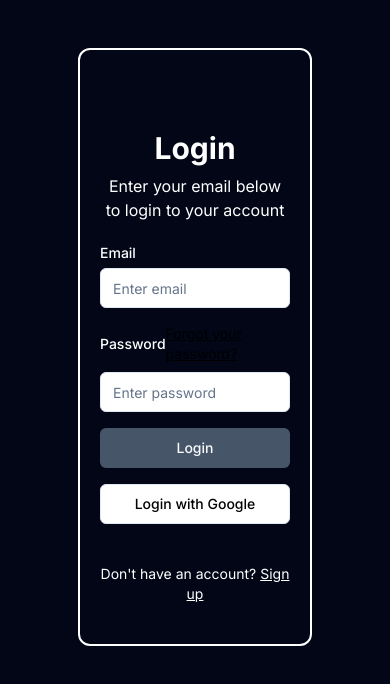
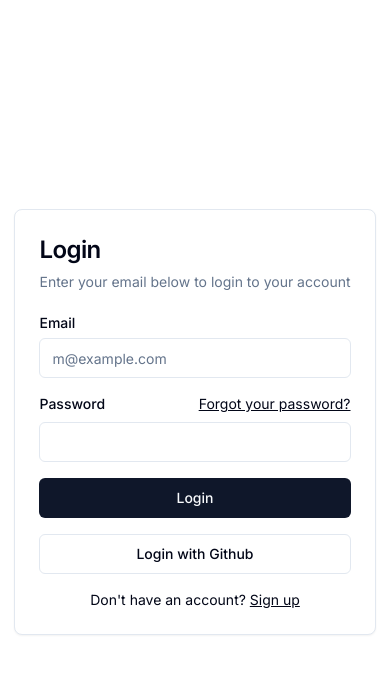
Before and after one commit to risv1/StudyBuddy, a Next.js app in the folder client/: page /login in a window 390 px wide. Shown: the top 684 px of the page. Built offline with nearby package versions, Linux system fonts and the light colour scheme; no server answers.

Commit message:
feat: add github auth

```diff
--- /dev/null
+++ b/client/app/api/auth/[...nextauth]/route.js
@@ -0,0 +1,15 @@
+import NextAuth from "next-auth";
+import GithubProvider from "next-auth/providers/github";
+
+export const authOptions = {
+
+  providers: [
+    GithubProvider({
+      clientId: process.env.GITHUB_ID,
+      clientSecret: process.env.GITHUB_SECRET,
+    }),
+  ],
+};
+
+const handler = NextAuth(authOptions);
+export { handler as GET, handler as POST }
--- a/client/app/layout.jsx
+++ b/client/app/layout.jsx
@@ -1,7 +1,8 @@
 import { cn } from "@/lib/utils";
 import "./globals.css";
 import { Inter as FontSans } from "next/font/google";
-
+import SessionProvider from "@/layouts/SessionProvider";
+import { getServerSession } from "next-auth";
 
 const fontSans = FontSans({
   subsets: ["latin"],
@@ -13,7 +14,9 @@
   description: "Generated by create next app",
 };
 
-export default function RootLayout({ children }) {
+export default async function RootLayout({ children }) {
+  const session = await getServerSession();
+
   return (
     <html lang="en">
       <body
@@ -22,7 +25,7 @@
           fontSans.variable
         )}
       >
-        {children}
+        <SessionProvider session={session}>{children}</SessionProvider>
       </body>
     </html>
   );
--- a/client/app/login/page.jsx
+++ b/client/app/login/page.jsx
@@ -1,25 +1,38 @@
-import Image from "next/image";
+"use client";
+
+import Link from "next/link";
+import {
+  Card,
+  CardContent,
+  CardDescription,
+  CardHeader,
+  CardTitle,
+} from "@/components/ui/card";
 import LoginForm from "@/components/LoginForm";
 
-const Login = () => {
+const LoginPage = () => {
+
   return (
-    <div className="w-screen bg-slate-950 h-screen lg:grid lg:min-h-[600px] lg:grid-cols-2 xl:min-h-[800px]">
-      <div className="flex items-center justify-center py-12">
-        <LoginForm />
-      </div>
-      <div className="h-full w-full hidden bg-muted lg:block">
-        <div className="w-full h-full flex justify-center items-center">
-          <Image
-            src="/placeholder.svg"
-            alt="Image"
-            width="1920"
-            height="1080"
-            className=" object-cover w-3/5 h-3/5 border border-white dark:brightness-[0.2] dark:grayscale"
-          />
-        </div>
-      </div>
+    <div className="w-screen h-screen flex justify-center items-center">
+      <Card className="mx-auto max-w-sm">
+        <CardHeader>
+          <CardTitle className="text-2xl">Login</CardTitle>
+          <CardDescription>
+            Enter your email below to login to your account
+          </CardDescription>
+        </CardHeader>
+        <CardContent>
+          <LoginForm />
+          <div className="mt-4 text-center text-sm">
+            Don&apos;t have an account?{" "}
+            <Link href="#" className="underline">
+              Sign up
+            </Link>
+          </div>
+        </CardContent>
+      </Card>
     </div>
   );
 };
 
-export default Login;
+export default LoginPage;
--- a/client/components/Dashboard.jsx
+++ b/client/components/Dashboard.jsx
@@ -1,6 +1,7 @@
 import { Button } from "./ui/button";
 import Sidebar from "./Sidebar";
 import SheetSidebar from "./SheetSidebar";
+import { Card, CardHeader, CardContent, CardDescription } from "./ui/card";
 
 export const Dashboard = () => {
   return (
@@ -17,7 +18,9 @@
             <h1 className="text-lg font-semibold md:text-2xl">Results:</h1>
           </div>
           <div className="flex flex-1 items-center justify-center rounded-lg border border-dashed shadow-sm">
-
+            <Card>
+                <CardHeader></CardHeader>
+            </Card>
           </div>
         </main>
       </div>
--- a/client/components/LoginForm.jsx
+++ b/client/components/LoginForm.jsx
@@ -1,54 +1,40 @@
 import Link from "next/link";
-
 import { Button } from "./ui/button";
 import { Input } from "./ui/input";
 import { Label } from "./ui/label";
+import { signIn } from "next-auth/react";
 
 const LoginForm = () => {
+
     return (
-        <div className="mx-auto grid w-3/5 gap-6 border-white border-2 rounded-xl pt-20 pl-5 pr-5 pb-10">
-          <div className="grid gap-2 text-center">
-            <h1 className="text-3xl font-bold text-white">Login</h1>
-            <p className="text-balance text-muted-foreground text-white">
-              Enter your email below to login to your account
-            </p>
-          </div>
-          <div className="grid gap-4">
+      <form className="grid gap-4">
       <div className="grid gap-2">
-              <Label htmlFor="email" className="text-white">Email</Label>
+        <Label htmlFor="email">Email</Label>
         <Input
           id="email"
           type="email"
-                placeholder="Enter email"
-                required
+          placeholder="m@example.com"
         />
       </div>
       <div className="grid gap-2">
         <div className="flex items-center">
-                <Label htmlFor="password" className="text-white">Password</Label>
+          <Label htmlFor="password">Password</Label>
           <Link
-                  href="/forgot-password"
+            href="#"
             className="ml-auto inline-block text-sm underline"
           >
             Forgot your password?
           </Link>
         </div>
-              <Input id="password" type="password" placeholder="Enter password" required />
+        <Input id="password" type="password" required />
       </div>
-            <Button type="submit" className="w-full bg-slate-600 hover:bg-slate-700">
+      <Button type="submit" className="w-full">
         Login
       </Button>
-            <Button variant="outline" className="w-full">
-              Login with Google
+      <Button onClick={()=>signIn("github")} variant="outline" className="w-full">
+        Login with Github
       </Button>
-          </div>
-          <div className="mt-4 text-center text-sm text-white">
-            Don&apos;t have an account?{" "}
-            <Link href="#" className="underline text-white">
-              Sign up
-            </Link>
-          </div>
-        </div>
+    </form>
     )
 }
 
--- a/client/components/Sidebar.jsx
+++ b/client/components/Sidebar.jsx
@@ -1,81 +1,43 @@
-import Link from "next/link";
-import { Package2 } from "lucide-react";
-import { Button } from "./ui/button";
-import { Bell, Home, LineChart, Package, ShoppingCart, Users } from "lucide-react";
-import { Badge } from "./ui/badge";
+import { Input } from "./ui/input";
+import { Home,  Package } from "lucide-react";
 import { Card, CardContent, CardDescription, CardHeader, CardTitle } from "./ui/card";
+import { Label } from "./ui/label";
 
 const Sidebar = () => {
     return (
-        <div className="w-full flex h-full max-h-screen flex-col gap-2">
-          <div className="flex h-14 items-center border-b px-4 lg:h-[60px] lg:px-6">
-            <Link href="/" className="flex items-center gap-2 font-semibold">
-              <Package2 className="h-6 w-6" />
-              <span className="">Acme Inc</span>
-            </Link>
-            <Button variant="outline" size="icon" className="ml-auto h-8 w-8">
-              <Bell className="h-4 w-4" />
-              <span className="sr-only">Toggle notifications</span>
-            </Button>
-          </div>
-          <div className="flex-1">
-            <nav className="grid items-start px-2 text-sm font-medium lg:px-4">
-              <Link
-                href="#"
-                className="flex items-center gap-3 rounded-lg px-3 py-2 text-muted-foreground transition-all hover:text-primary"
-              >
-                <Home className="h-4 w-4" />
-                Dashboard
-              </Link>
-              <Link
-                href="#"
-                className="flex items-center gap-3 rounded-lg px-3 py-2 text-muted-foreground transition-all hover:text-primary"
-              >
-                <ShoppingCart className="h-4 w-4" />
-                Orders
-                <Badge className="ml-auto flex h-6 w-6 shrink-0 items-center justify-center rounded-full">
-                  6
-                </Badge>
-              </Link>
-              <Link
-                href="#"
-                className="flex items-center gap-3 rounded-lg bg-muted px-3 py-2 text-primary transition-all hover:text-primary"
-              >
-                <Package className="h-4 w-4" />
-                Products{" "}
-              </Link>
-              <Link
-                href="#"
-                className="flex items-center gap-3 rounded-lg px-3 py-2 text-muted-foreground transition-all hover:text-primary"
-              >
-                <Users className="h-4 w-4" />
-                Customers
-              </Link>
-              <Link
-                href="#"
-                className="flex items-center gap-3 rounded-lg px-3 py-2 text-muted-foreground transition-all hover:text-primary"
-              >
-                <LineChart className="h-4 w-4" />
-                Analytics
-              </Link>
-            </nav>
-          </div>
-          <div className="mt-auto p-4">
-            <Card>
-              <CardHeader className="p-2 pt-0 md:p-4">
-                <CardTitle>Upgrade to Pro</CardTitle>
-                <CardDescription>
-                  Unlock all features and get unlimited access to our support
-                  team.
-                </CardDescription>
-              </CardHeader>
-              <CardContent className="p-2 pt-0 md:p-4 md:pt-0">
-                <Button size="sm" className="w-full">
-                  Upgrade
-                </Button>
-              </CardContent>
-            </Card>
-          </div>
+        <div className="w-full flex h-full max-h-screen flex-col items-center gap-2">
+            <div className="w-4/5 h-full mt-5">
+              <div className="w-full h-[40%] flex flex-col gap-3">
+                <Card>
+                  <CardHeader>
+                    <Package className="h-6 w-6" />
+                    <CardTitle>StudyBuddy</CardTitle>
+                  </CardHeader>
+                  <CardContent>
+                    <CardDescription>Enter subject and topics to search</CardDescription>
+                  </CardContent>
+                </Card>
+                <Card>
+                  <CardHeader>
+                    <Home className="h-6 w-6" />
+                    <CardTitle>Fields</CardTitle>
+                  </CardHeader>
+                  <CardContent className="flex flex-col gap-2">
+                      <Label className="text-lg">Subject</Label>
+                      <Input type="text" placeholder="Enter subject" className="border border-black focus:outline-none" />
+                      <Label className="text-lg">Topic</Label>
+                      <Input type="text" placeholder="Enter topics" className="border border-black focus:outline-none" />
+                  </CardContent>
+                </Card>
+                <Card>
+                  <div className="w-full h-full flex flex-col">
+                    <ul className="">
+
+                    </ul>
+                  </div>
+                </Card>
+              </div>
+            </div>
         </div>
     )
 }
--- /dev/null
+++ b/client/layouts/SessionProvider.jsx
@@ -0,0 +1,4 @@
+"use client";
+import { SessionProvider } from "next-auth/react";
+
+export default SessionProvider
--- a/client/package.json
+++ b/client/package.json
@@ -19,6 +19,7 @@
     "clsx": "^2.1.0",
     "lucide-react": "^0.363.0",
     "next": "14.1.4",
+    "next-auth": "^4.24.7",
     "react": "^18",
     "react-dom": "^18",
     "tailwind-merge": "^2.2.2",
```
Also changed, not shown: 2 other files (tests, documents, lock files or other folders). Lines whose indentation alone changed are shown as unchanged.
